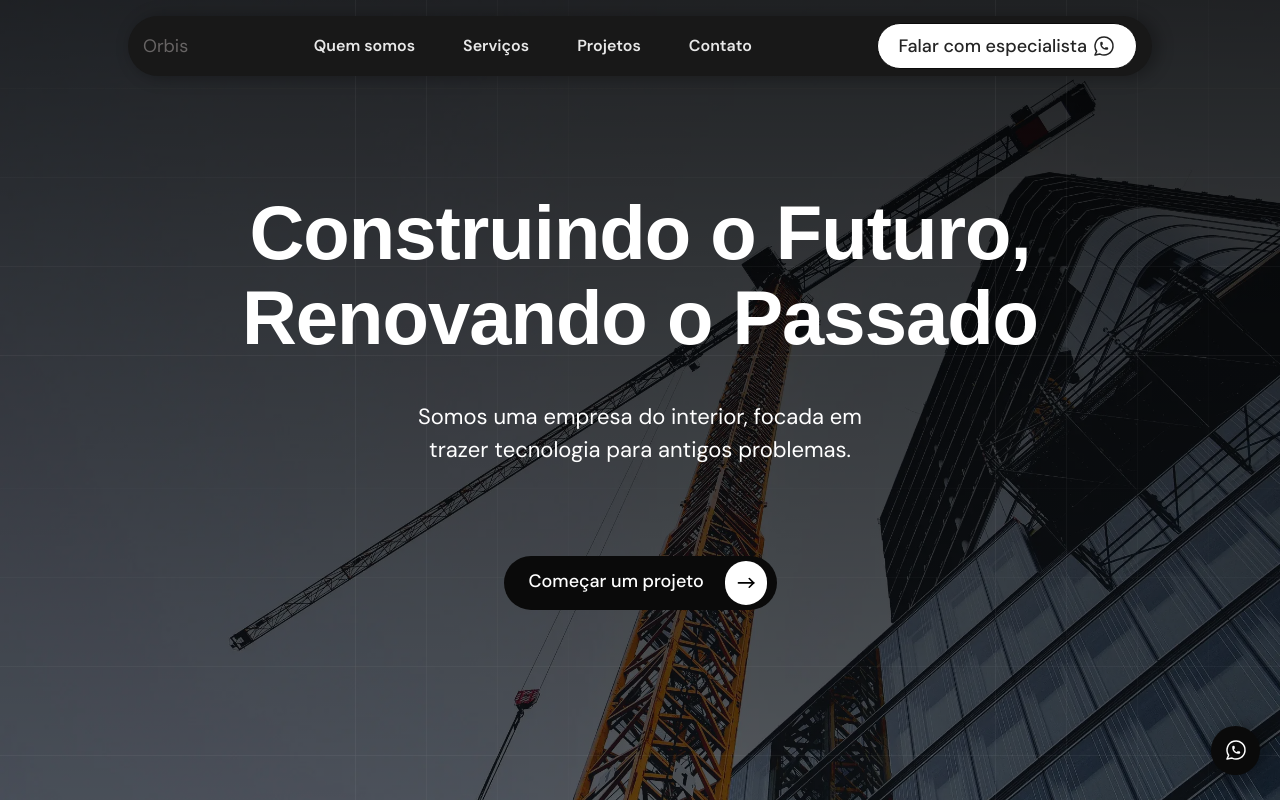
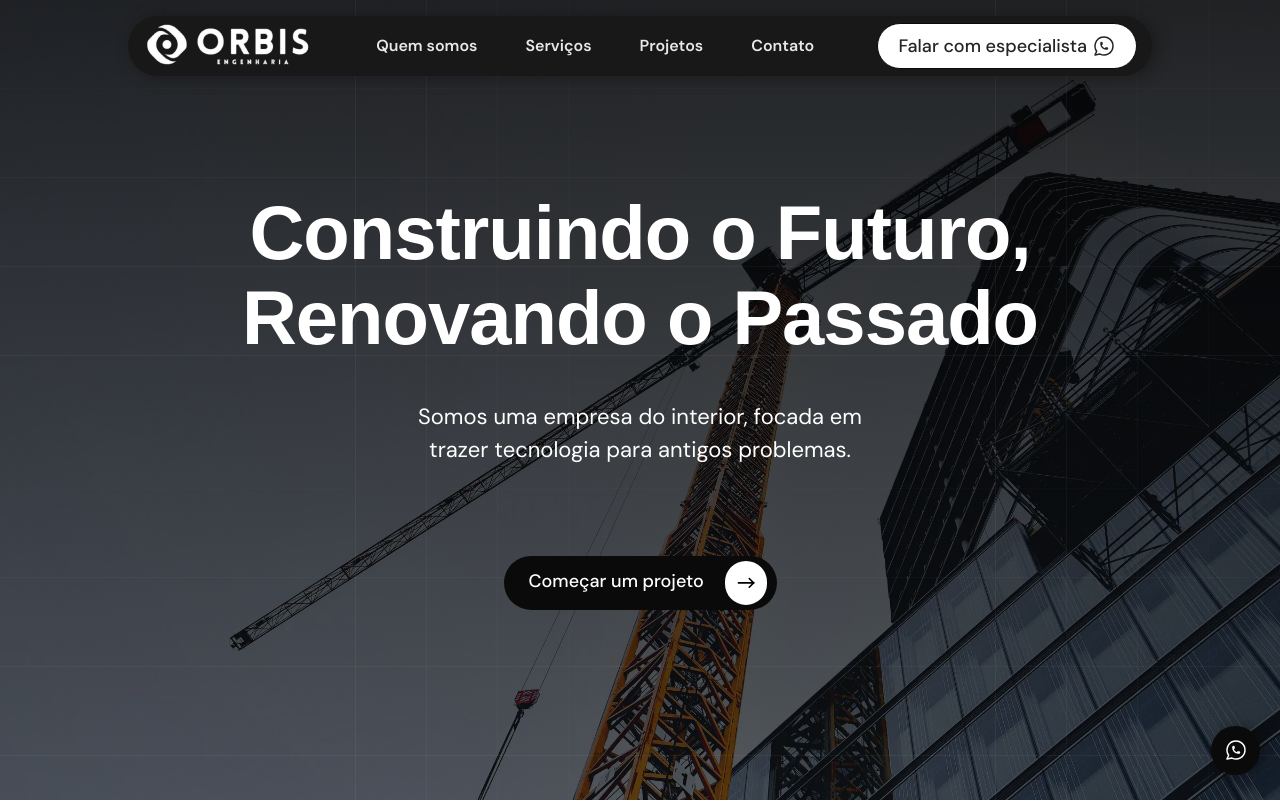
Before and after one commit to wagstalos/template-orbis, a website: page index.html in a window 1280 px wide. Shown: the top 802 px of the page. Drawn offline with Linux system fonts and the light colour scheme.

Commit message:
fix: logotipo

```diff
--- a/index.html
+++ b/index.html
@@ -22,8 +22,8 @@
   <header>
     <div class="container">
       <a href="#hero" class="logo">
-        <!-- <img src="./img/logo.webp" alt="Logo Orbis" title="Orbis" width="170px" height="48px" /> -->
-        <p>Orbis</p>
+        <img src="./img/logo.webp" alt="Logo Orbis" title="Orbis" width="170px" height="48px" />
+
       </a>
       <nav>
         <ul>
```
